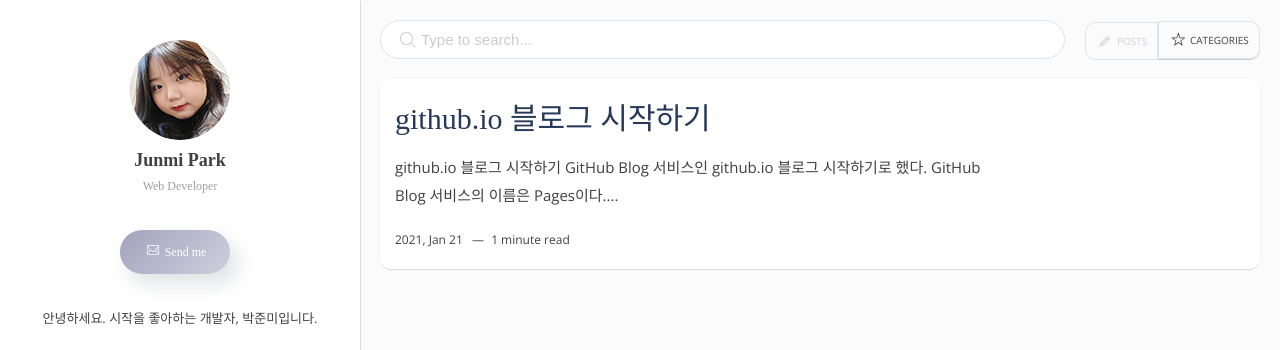
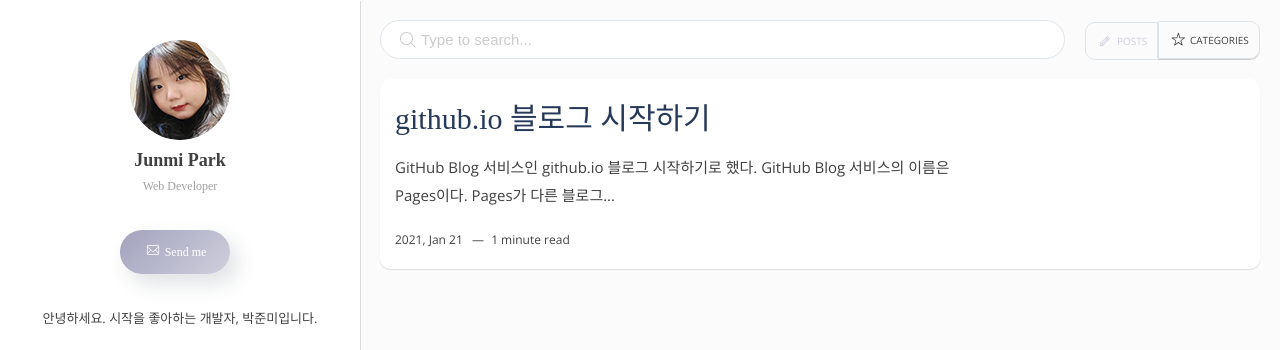
Before and after one commit to junmipark/junmipark.github.io, a Jekyll site: the page built from index.html, in a window 1280 px wide. Shown: the top 350 px of the page. Built offline with Jekyll 4.4.1, drawn with Linux system fonts in a browser that asks for light colours; some web fonts are replaced; the list of posts is cut into pages by our own code.

Commit message:
Update 2021-01-21-title.md

```diff
--- a/_posts/2021-01-21-title.md
+++ b/_posts/2021-01-21-title.md
@@ -9,14 +9,12 @@ tags:
 last_modified_at: 2022-01-21
 ---
 
-# github.io 블로그 시작하기
-
-GitHub Blog 서비스인 github.io 블로그 시작하기로 했다.
-GitHub Blog 서비스의 이름은 Pages이다.
-
-Pages가 다른 블로그 플랫폼 보다 편한 것 같아서 마음에 든다.
-다른 사람들도 같이 많이 사용했으면 좋겠다는 생각이 든다.
-
-YFM에서 정의한 제목을 이중 괄호 구문으로 본문에 추가할 수 있다.
-이 글의 제목은 {{ page.title }}이고
-마지막으로 수정된 시간은 {{ page.last_modified_at }}이다.
+GitHub Blog 서비스인 github.io 블로그 시작하기로 했다.<br>
+GitHub Blog 서비스의 이름은 Pages이다.<br>
+<br>
+Pages가 다른 블로그 플랫폼 보다 편한 것 같아서 마음에 든다.<br>
+다른 사람들도 같이 많이 사용했으면 좋겠다는 생각이 든다.<br>
+<br>
+YFM에서 정의한 제목을 이중 괄호 구문으로 본문에 추가할 수 있다.<br>
+이 글의 제목은 {{ page.title }}이고<br>
+마지막으로 수정된 시간은 {{ page.last_modified_at }}이다.<br>
```
